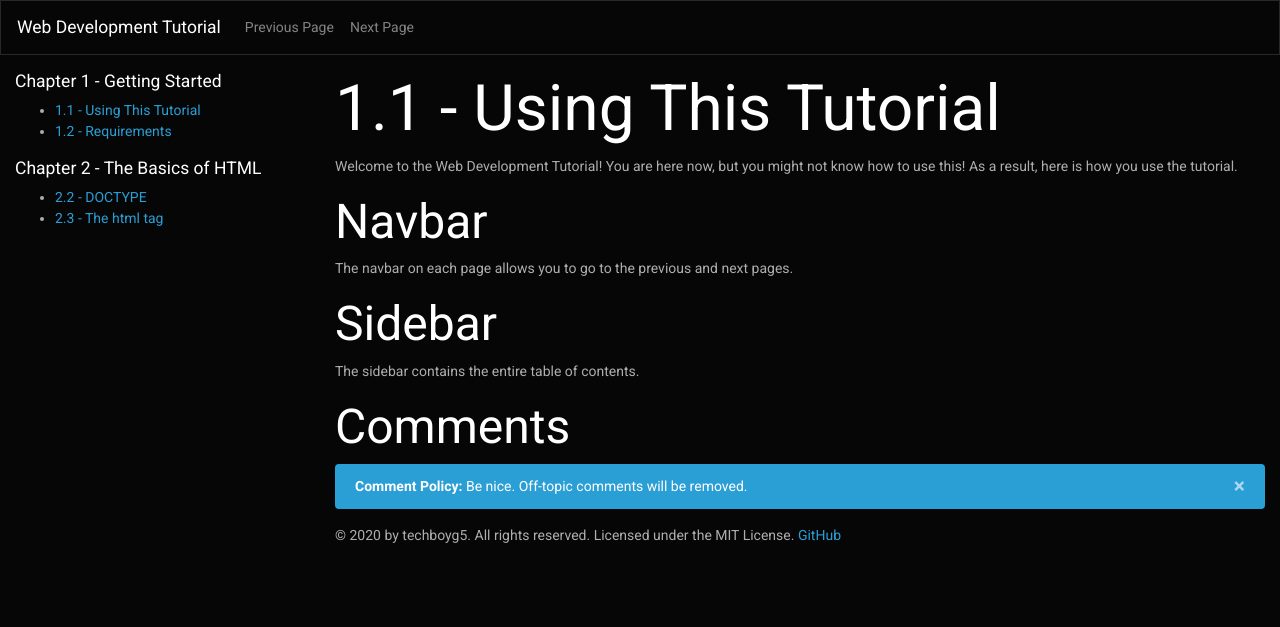
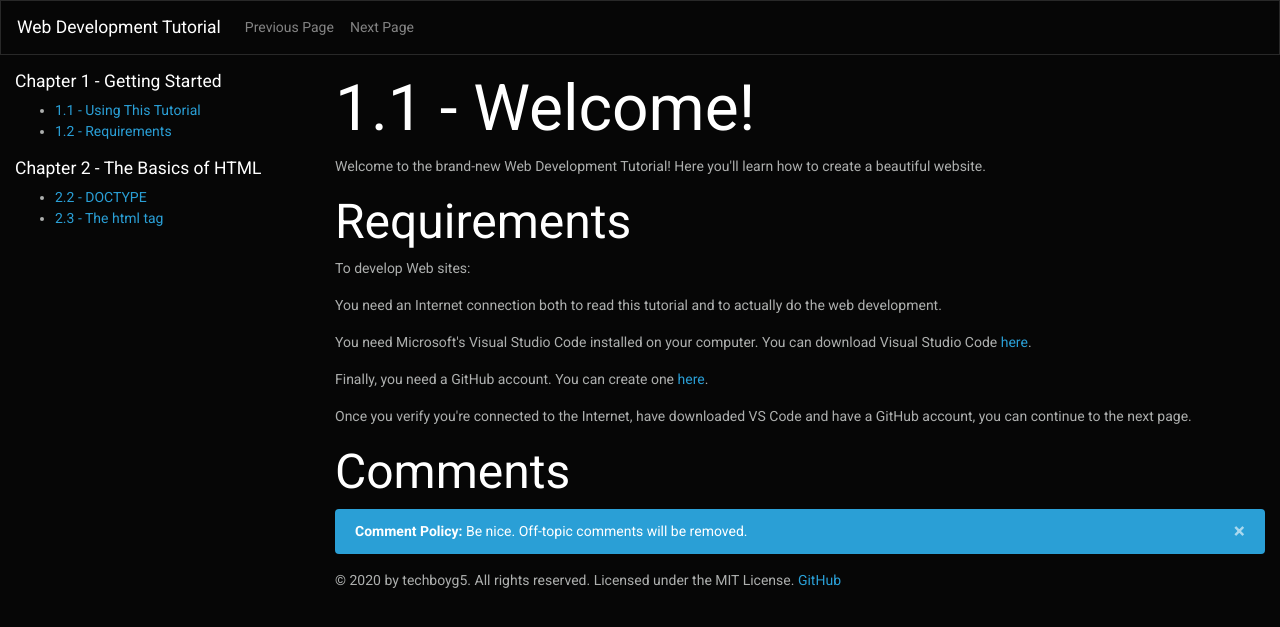
Before and after one commit to techboyg5/web-development-tutorial, a Jekyll site: the page built from chapter1/page1.html, in a window 1280 px wide. Shown: the top 627 px of the page. Built offline with Jekyll 4.4.1, drawn with Linux system fonts in a browser that asks for light colours; nearby versions of some CDN libraries; comment, search, counter and statistics services are not loaded.

Commit message:
Update page1.html

```diff
--- a/chapter1/page1.html
+++ b/chapter1/page1.html
@@ -1,11 +1,14 @@
 ---
 layout: default
-title: 1.1 - Using This Tutorial
-prevpage: #
-nextpage: page2.html
+title: 1.1 - Welcome!
+prevpage: https://techboyg5.github.io/web-development-tutorial/chapter1/page1.html
+nextpage: https://techboyg5.github.io/web-development-tutorial/chapter2/page1.html
 ---
-<p>Welcome to the Web Development Tutorial! You are here now, but you might not know how to use this! As a result, here is how you use the tutorial.</p>
-<h2>Navbar</h2>
-<p>The navbar on each page allows you to go to the previous and next pages.</p>
-<h2>Sidebar</h2>
-<p>The sidebar contains the entire table of contents.</p>
+<p>Welcome to the brand-new Web Development Tutorial! Here you'll learn how to create a beautiful website.</p>
+<h2>Requirements</h2>
+<p>To develop Web sites:</p>
+<p>You need an Internet connection both to read this tutorial and to actually do the web development.</p>
+<p>You need Microsoft's Visual Studio Code installed on your computer. You can download Visual Studio Code <a href="https://code.visualstudio.com/">here</a>.</p>
+<p>Finally, you need a GitHub account. You can create one <a href="https://github.com/">here</a>.</p>
+
+<p>Once you verify you're connected to the Internet, have downloaded VS Code and have a GitHub account, you can continue to the next page.</p>
```
